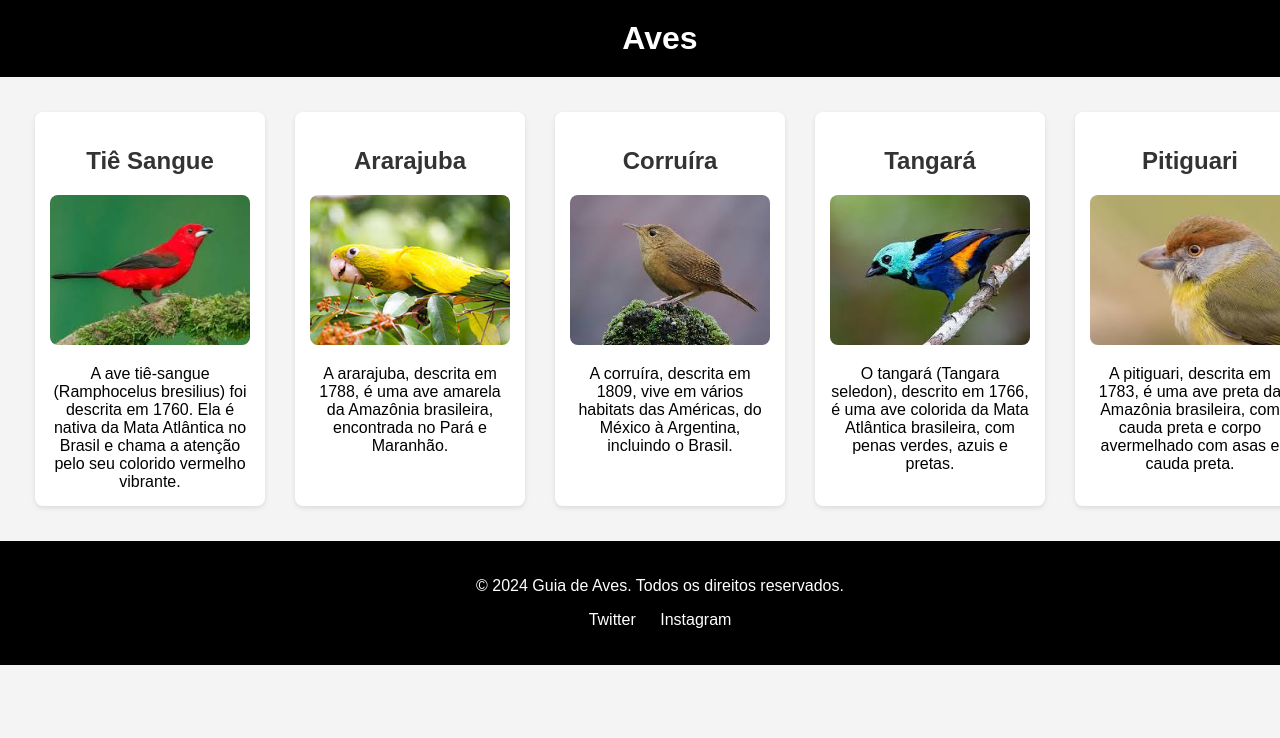
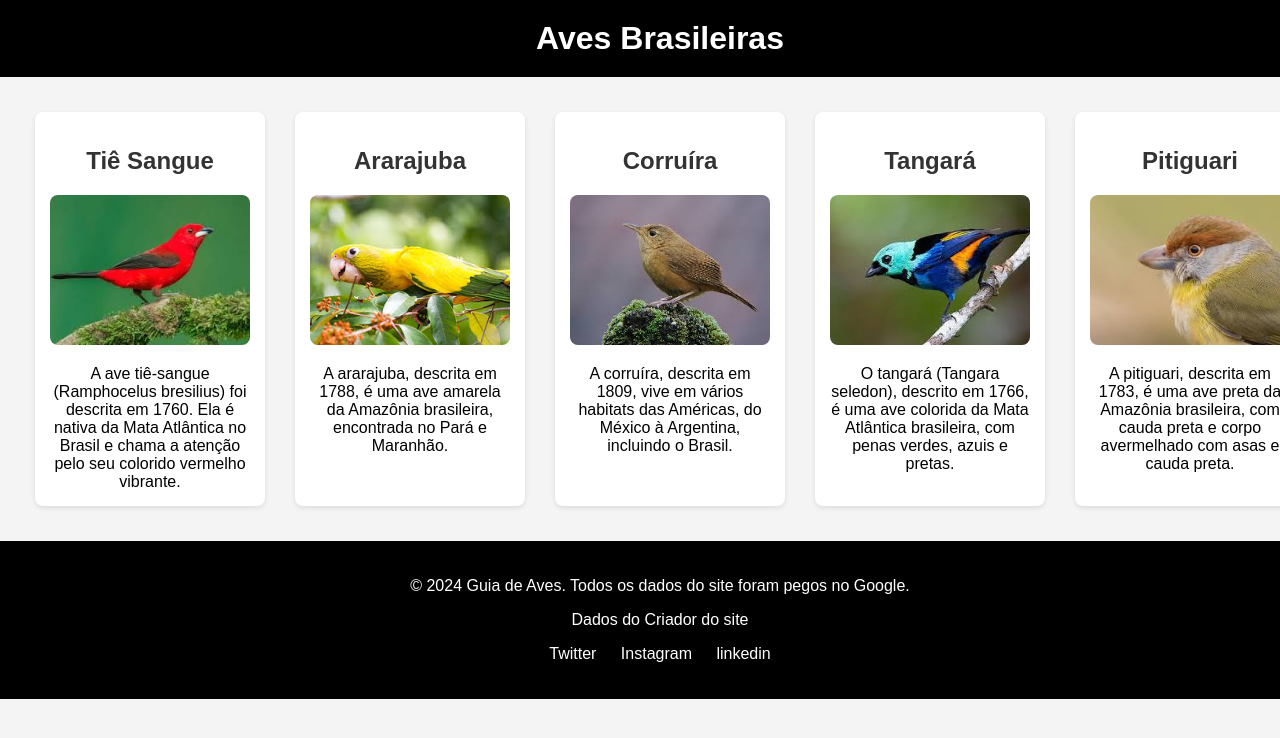
Before and after one commit to migueldsa20071/umAviario, a plain HTML site: page index.html in a window 1280 px wide. Shown: the top 738 px of the page. Drawn offline with Linux system fonts and the light colour scheme.

Commit message:
uma pasta só para imagens do tie,e arrumando o src nos arquivos html

```diff
--- a/index.html
+++ b/index.html
@@ -10,7 +10,7 @@
 <body>
     <header>
         <div class="logo">
-            <h1>Aves</h1>
+            <h1>Aves Brasileiras</h1>
         </div>
     </header>
 
@@ -21,7 +21,7 @@
                 <a href="tie.html">
                     <h2>Tiê Sangue</h2>
                     <div class="fototiesan">
-                        <img src="imagens/tiesangue.jpg" alt="Tiê Sangue">
+                        <img src="imagens/tie/tiesangue.jpg" alt="Tiê Sangue">
                     </div>
                     <p>A ave tiê-sangue (Ramphocelus bresilius) foi descrita em 1760.
                         Ela é nativa da Mata Atlântica no Brasil e chama a atenção pelo
@@ -85,15 +85,15 @@
 
     <footer>
         <div class="footer-content">
-            <p>&copy; 2024 Guia de Aves. Todos os direitos reservados.</p>
+            <p>&copy; 2024 Guia de Aves. Todos os dados do site foram pegos no Google.</p>
+            <p>Dados do Criador do site</p>
             <ul class="social-media">
                 <li><a href="https://x.com/Migueldsa2007" target="_blank">Twitter</a></li>
                 <li><a href="https://www.instagram.com/mgl_2007/profilecard/?igsh=c3U4MWdlajhna2Rx" target="_blank">Instagram</a></li>
+                <li><a href="https://www.linkedin.com/in/miguel-andrade-107a78314/" target="_blank">linkedin</a></li>
             </ul>
         </div>
     </footer>
-
-    <!-- Arquivo JS externo -->
     <script src="js/script.js"></script>
 </body>
 </html>
```
Also changed, not shown: tie.html (+2 -2 lines), imagens/tie/florestatie.jpg (added), imagens/tie/tie-sangue.jpg (added), imagens/tie/tiesangue.jpg (added).
